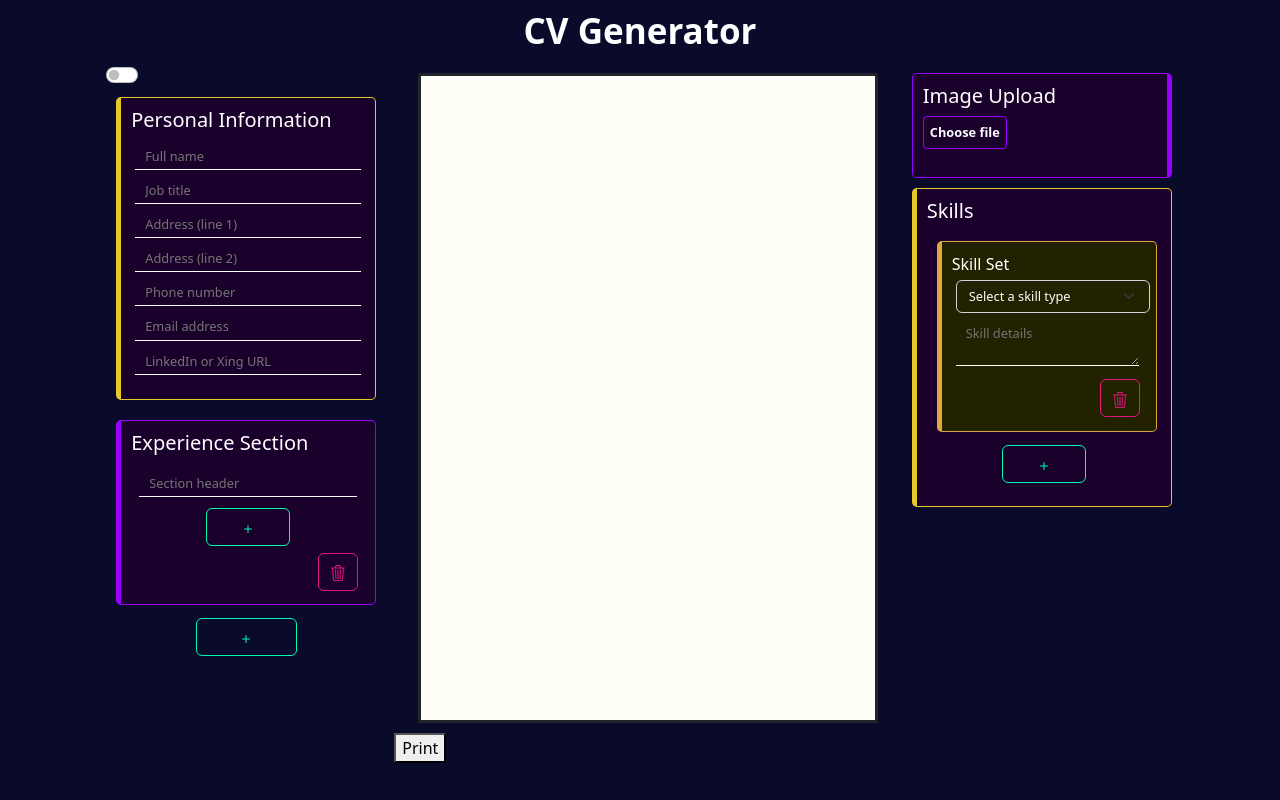
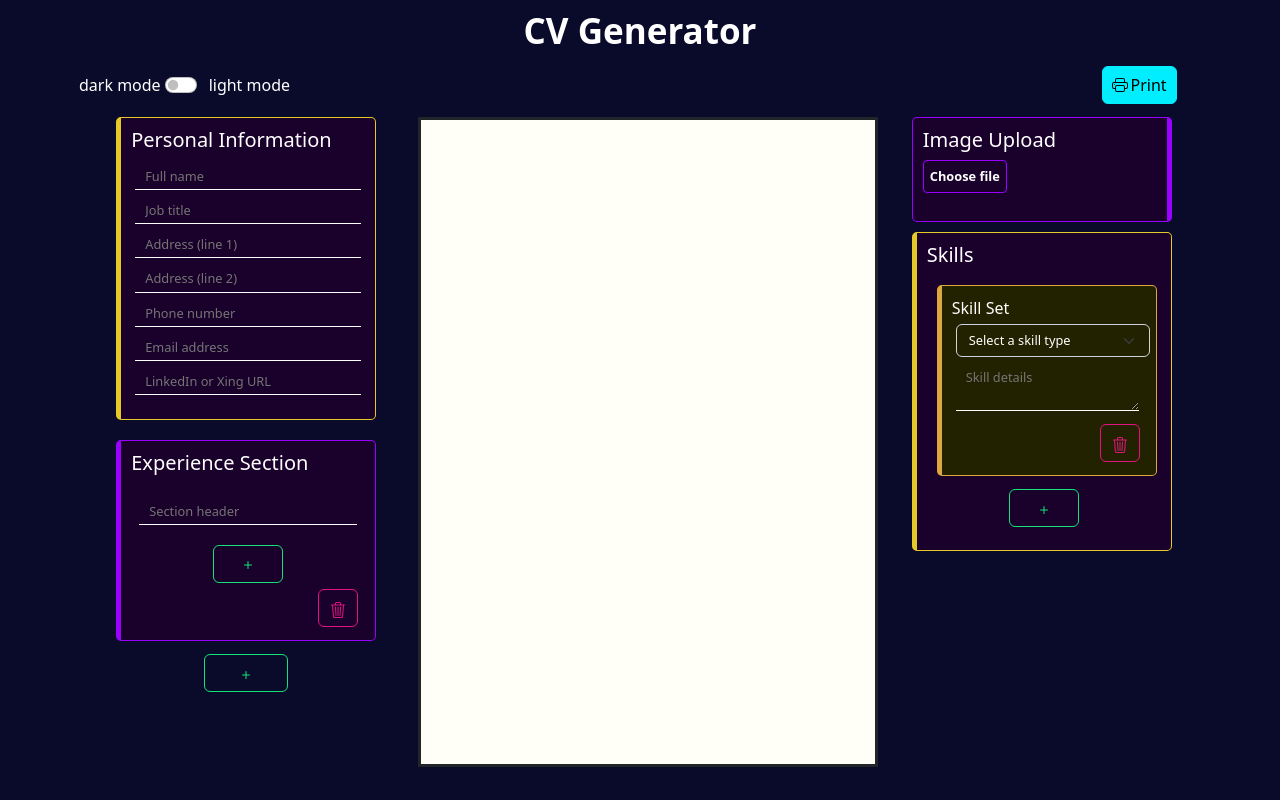
Before and after one commit to zaffiroblu/CV-Generator, a React (Create React App) app: page / in a window 1280 px wide. Built offline with nearby package versions, Linux system fonts and the light colour scheme.

Commit message:
Edit theme and print buttons

```diff
--- a/src/App.scss
+++ b/src/App.scss
@@ -11,16 +11,19 @@
 	--img-upload-bg-col: #1a012b;
 	--details-bg-col: #222200;
 	--add-shadow-in-lite: none;
-	--danger: #e4147e;
+	--scroll-bar-col: rgb(0, 238, 255);
+	--scroll-bar-col-active: #01fabc;
 
 	.light-theme {
 		--app-bg-col: rgb(252 252 245);
 		--text-col: black;
-		--personal-bg-col: #fbf3c6;
+		--personal-bg-col: #ffff;
 		--personal-border-col: #e6c926;
-		--img-upload-bg-col: #dbcdf0;
-		--details-bg-col: #f7d9c4;
-		--add-shadow-in-lite: 2px 3px 12px -5px #000000;
+		--img-upload-bg-col: #ffff;
+		--details-bg-col: #ffff;
+		--add-shadow-in-lite: 2px 1px 12px -5px #000000;
+		--scroll-bar-col: rgb(120, 240, 248);
+		--scroll-bar-col-active: #7df8d9;
 	}
 }
 
@@ -37,13 +40,13 @@
 
 /* Handle */
 ::-webkit-scrollbar-thumb {
-	background: rgb(0, 238, 255);
+	background: var(--scroll-bar-col);
 	border-radius: 10px;
 }
 
 /* Handle on hover */
 ::-webkit-scrollbar-thumb:hover {
-	background: #01fabc;
+	background: var(--scroll-bar-col-active);
 }
 
 @media print {
@@ -97,6 +100,12 @@ img {
 	font-size: 35px;
 	font-weight: bold;
 	padding: 5px;
+}
+
+#theme-print-row {
+	color: var(--text-col);
+	margin-right: 100px;
+	margin-left: 75px;
 }
 
 #input-area {
@@ -289,8 +298,9 @@ img {
 	display: flex;
 	justify-content: center;
 	padding-top: 4px;
-	margin-left: 32%;
-	margin-right: 32%;
+	margin-left: 35%;
+	margin-right: 35%;
+	box-shadow: var(--add-shadow-in-lite);
 }
 
 .delete-btn {
@@ -300,6 +310,12 @@ img {
 	padding-top: 4px;
 	margin-left: 75%;
 	margin-right: 3%;
+	box-shadow: var(--add-shadow-in-lite);
+}
+
+.print-btn {
+	width: 75px;
+	box-shadow: var(--add-shadow-in-lite);
 }
 
 .image-upload {
@@ -312,7 +328,8 @@ img {
 
 $custom-colors: (
 	'danger': #e4147e,
-	'success': #01faaf,
+	'info': rgb(0, 238, 255),
+	'success': #14e478,
 );
 $theme-colors: map-merge($theme-colors, $custom-colors);
 
@@ -320,5 +337,7 @@ $form-select-color: (var(--text-col));
 $form-select-bg: (var(--details-bg-col));
 $form-select-font-size: (0.8rem);
 $btn-padding-x: 8px;
+$form-check-input-checked-bg-color: rgb(0, 238, 255);
+$form-check-input-checked-border-color: rgb(0, 238, 255);
 
 @import '~bootstrap/scss/bootstrap';
--- a/src/components/A_INPUT.tsx
+++ b/src/components/A_INPUT.tsx
@@ -8,7 +8,7 @@ import { B_SECTION_INPUT } from './B_SECTION_INPUT';
 import { B_IMAGE_UPLOAD } from './B_IMAGE_UPLOAD';
 import { InputDataType } from './InputDataType';
 import Button from 'react-bootstrap/Button';
-import { Plus } from 'react-bootstrap-icons';
+import { Plus, Printer } from 'react-bootstrap-icons';
 
 export const A_INPUT = () => {
 	const [inputData, setInputData] = useState<InputDataType>({
@@ -108,8 +108,12 @@ export const A_INPUT = () => {
 			<div className='d-flex justify-content-center' id='app-header'>
 				CV Generator
 			</div>
-			<div className='d-flex justify-content-center'>
-				<div className='d-flex flex-column mx-2' id='input-area'>
+			<div
+				className='d-flex justify-content-between align-items-center'
+				id='theme-print-row'
+			>
+				<div className='d-flex'>
+					<div className='mx-1'>dark mode</div>
 					<Form>
 						<Form.Check
 							type='switch'
@@ -119,6 +123,19 @@ export const A_INPUT = () => {
 							}
 						/>
 					</Form>
+					<div className='mx-1'>light mode</div>
+				</div>
+				<Button
+					className='d-flex justify-content-around align-items-center print-btn'
+					variant='info'
+					onClick={() => window.print()}
+				>
+					<Printer />
+					Print
+				</Button>
+			</div>
+			<div className='d-flex justify-content-center'>
+				<div className='d-flex flex-column mx-2' id='input-area'>
 					<div className='d-flex flex-column per-contact-class'>
 						<h5>Personal Information</h5>
 						<B_PER_DATA_INPUT
--- a/src/components/B_CV_PREVIEW.tsx
+++ b/src/components/B_CV_PREVIEW.tsx
@@ -68,7 +68,6 @@ function B_CV_PREVIEW({
 					</div>
 				</div>
 			) : null} */}
-			<button onClick={() => window.print()}>Print</button>
 		</div>
 	);
 }
--- a/src/components/B_SECTION_INPUT.tsx
+++ b/src/components/B_SECTION_INPUT.tsx
@@ -29,7 +29,7 @@ export const B_SECTION_INPUT = ({
 			<div className='d-flex flex-column section-class'>
 				<h5>Experience Section</h5>
 				<input
-					className='m-2 text-line'
+					className='m-2 my-3 text-line'
 					type='text'
 					value={sectionData.sectionHeader}
 					placeholder='Section header'
```
